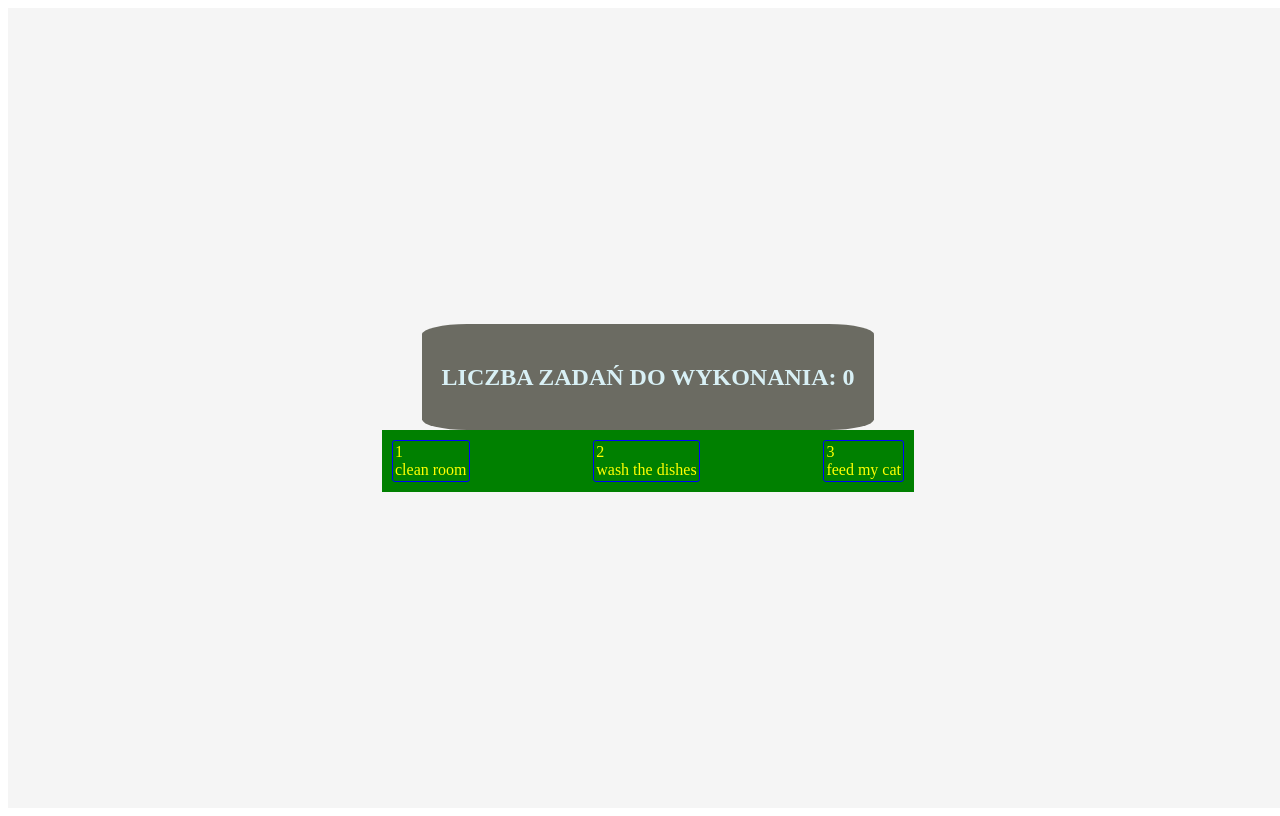
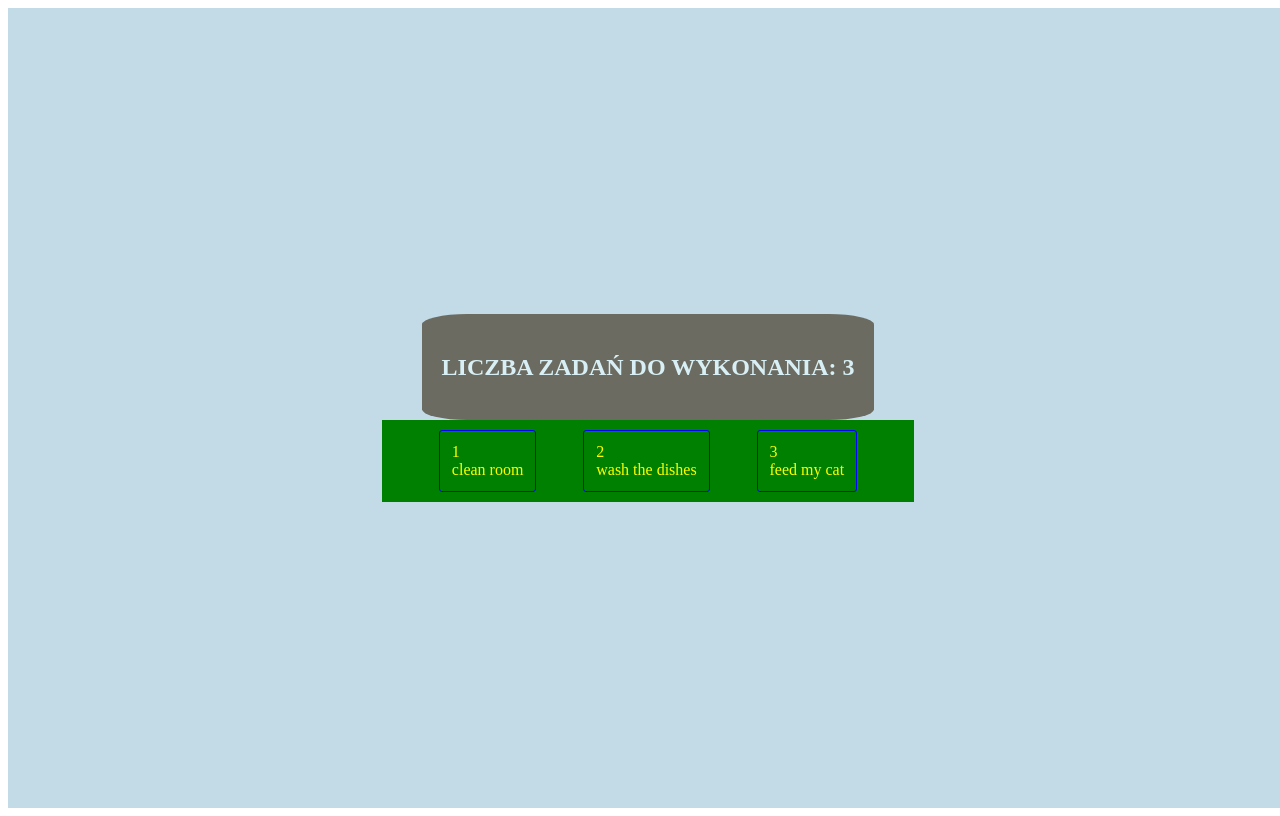
Before and after one commit to MaciejKut/20-4-todo, a React app: page / in a window 1280 px wide. Built offline with nearby package versions, Linux system fonts and the light colour scheme; the HTML template or start-up script is replaced by a standard one.

Commit message:
Added onClick remove - not working yet

```diff
--- a/package.json
+++ b/package.json
@@ -4,7 +4,7 @@
   "description": "",
   "main": "index.js",
   "scripts": {
-    "start": "webpack --env development",
+    "start": "webpack-dev-server --hot --env development",
     "build": "webpack --env production",
     "test": "echo \"Error: no test specified\" && exit 1"
   },
@@ -25,7 +25,8 @@
     "style-loader": "^0.23.1",
     "uuid": "^3.3.2",
     "webpack": "^4.29.6",
-    "webpack-cli": "^3.3.0"
+    "webpack-cli": "^3.3.0",
+    "webpack-dev-server": "^3.2.1"
   },
   "dependencies": {
     "uuid": "^3.3.2"
--- a/src/components/TodoList.css
+++ b/src/components/TodoList.css
@@ -6,11 +6,12 @@
     display: flex;
     align-items: center;
     align-content: space-around;
-    justify-content: space-between;
+    justify-content: space-evenly;
+    flex-wrap: wrap;
 }
 
 .SingleTask {
     border-radius: 3px;
     border: 1px solid blue;
-    padding: 2px;
+    padding: 12px;
 }
--- a/src/components/TodoList.js
+++ b/src/components/TodoList.js
@@ -2,31 +2,20 @@ import React from 'react';
 import style from './TodoList.css';
 
 class TodoList extends React.Component {
-    constructor(props) {
-        super(props);
-        this.state = {
-            data: [{
-                id: 1,
-                text: 'clean room'
-            }, {
-                id: 2,
-                text: 'wash the dishes'
-            }, {
-                id: 3,
-                text: 'feed my cat'
-            }]
-        };
-
-    }
-    get tasks() {
-        return this.state.data.map(task => <div key={task.id} className={style.SingleTask}><div >{task.id}</div> <div>{task.text}</div></div>);
-    }
-
 
     render() {
         return (
             <div className={style.ListOfTasks}>
-                {this.tasks}
+
+                {this.props.data.map(task =>
+                    <div key={task.id}
+                        // Tutaj jest problem
+                        onClick={() => { this.props.onClick(task.id) }} className={style.SingleTask}>
+
+                        <div >{task.id}</div> <div>{task.text}</div>
+
+                    </div>)}
+
             </div>
         )
     }
--- a/src/containers/App.css
+++ b/src/containers/App.css
@@ -1,5 +1,5 @@
 .TodoApp {
-    background-color: #F5F5F5;
+    background-color: rgb(194, 219, 231);
     color: #222;
     display: flex;
     flex-direction: column;
--- a/src/containers/App.js
+++ b/src/containers/App.js
@@ -6,9 +6,20 @@ import TodoList from '../components/TodoList';
 
 class App extends React.Component {
     constructor(props) {
+
         super(props);
+
         this.state = {
-            data: []
+            data: [{
+                id: 1,
+                text: 'clean room'
+            }, {
+                id: 2,
+                text: 'wash the dishes'
+            }, {
+                id: 3,
+                text: 'feed my cat'
+            }]
         };
     }
     addTodo(val) {
@@ -31,7 +42,7 @@ class App extends React.Component {
         return (
             <div className={style.TodoApp} >
                 <Title taskQuantity={this.state.data.length} />
-                <TodoList />
+                < TodoList data={this.state.data} onClick={this.removeTodo} />
             </div>
         )
     }
```
